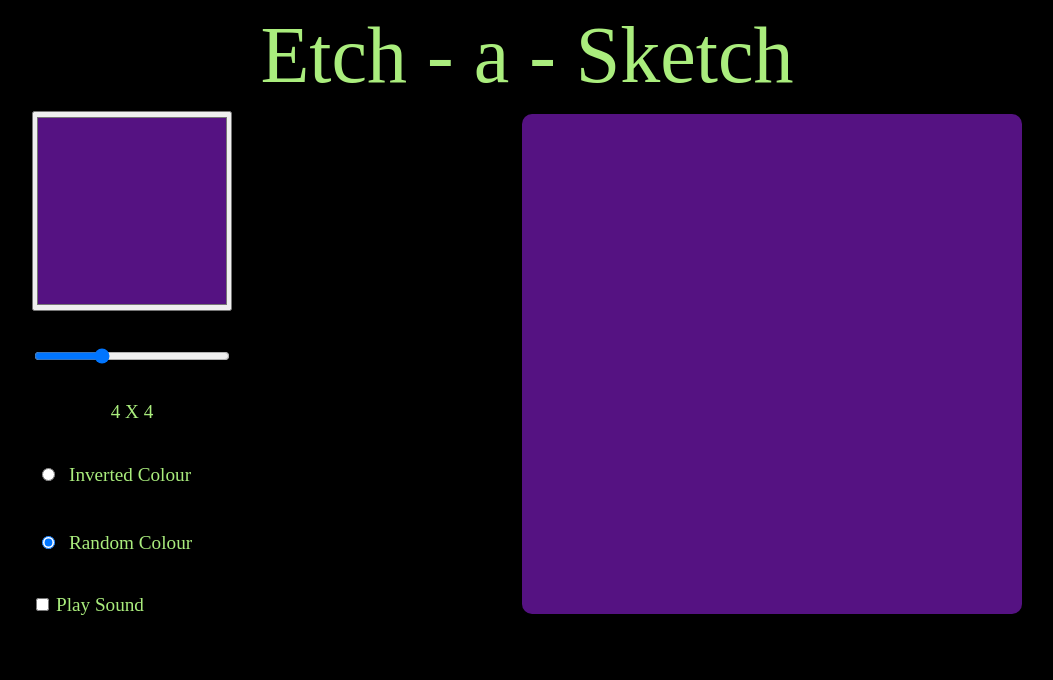
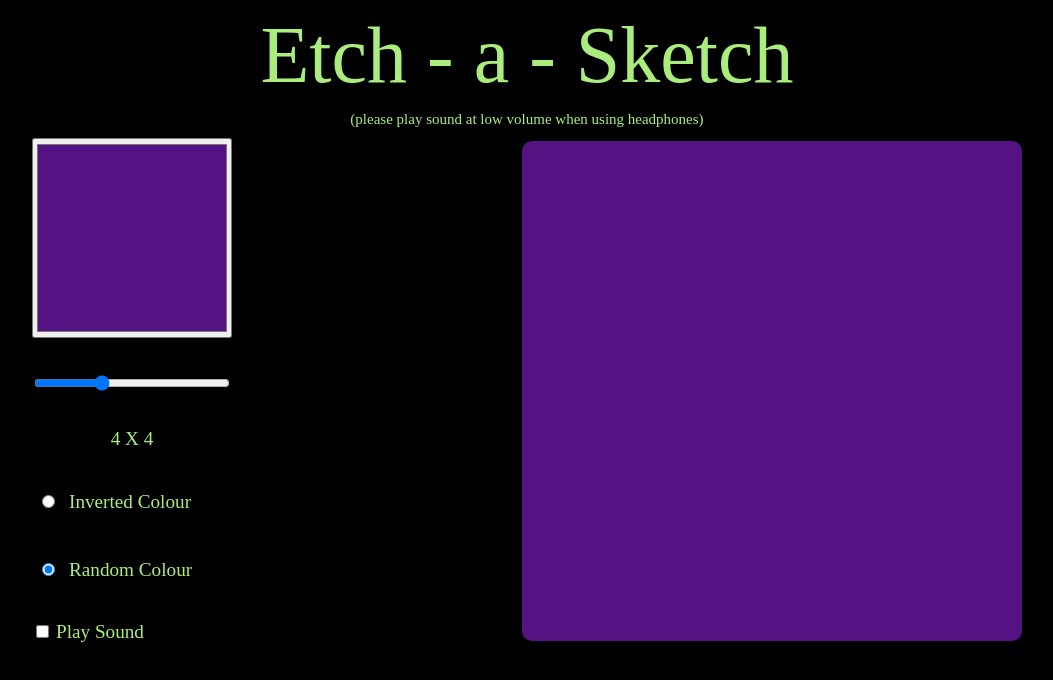
Before and after one commit to Keshav7aug/Etch-a-Sketch, a plain HTML site: page index.html in a window 1280 px wide. Shown: the whole page, without its empty margins (113-1166 px from the left). Drawn offline with Linux system fonts and the light colour scheme.

Commit message:
added disclaimer

```diff
--- a/index.html
+++ b/index.html
@@ -6,6 +6,7 @@
     </head>
     <body>
         <header>Etch - a - Sketch</header>
+        <sub>(please play sound at low volume when using headphones)</sub>
         <div class="content">
             <div class="selections">
                 <input type="color" id="colourPicker" value="#551282">
--- a/style.css
+++ b/style.css
@@ -7,6 +7,12 @@ header {
     text-align: center;
     margin: 10px;
     font-size: 80px;
+}
+sub {
+    text-align: center;
+    margin: 10px;
+    display: block;
+    font-size: 15px;
 }
 .content {
     display: flex;
```
